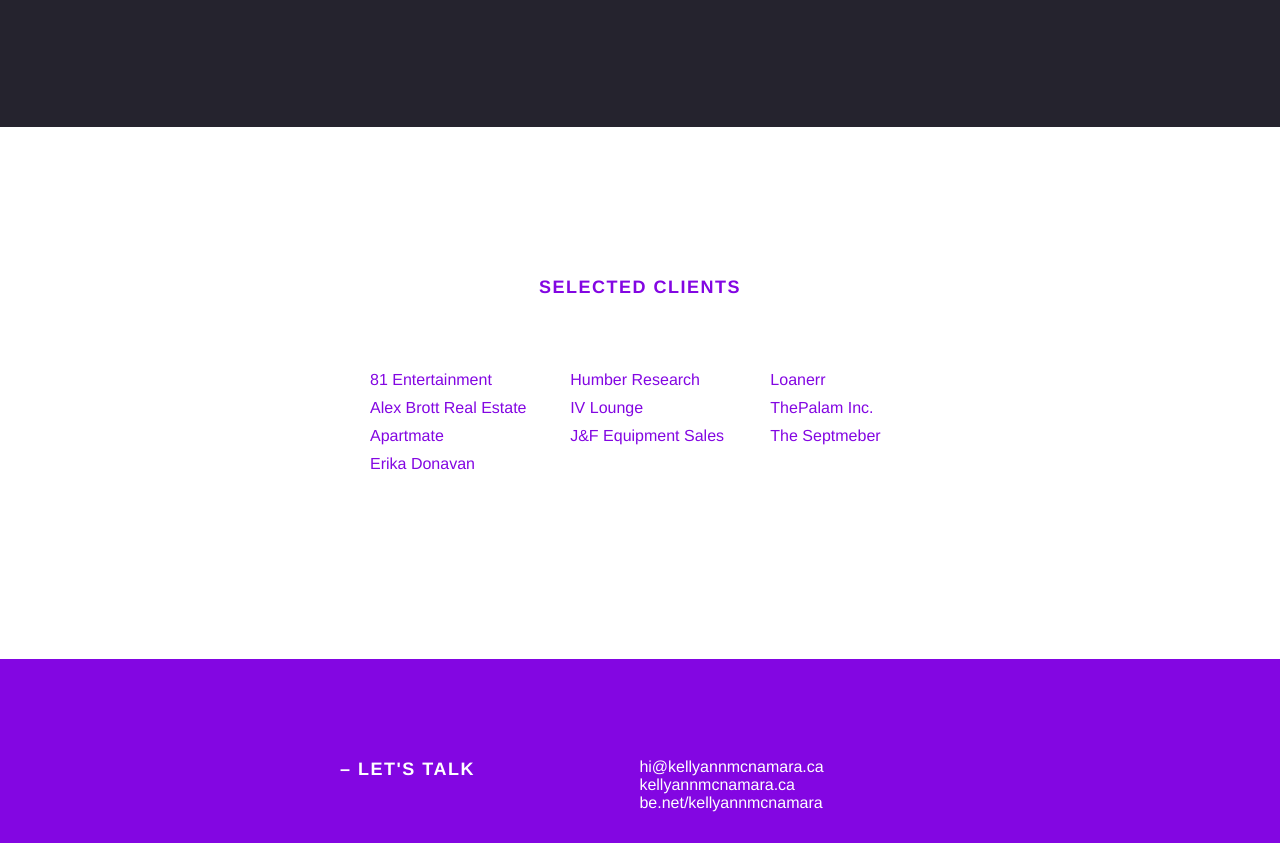
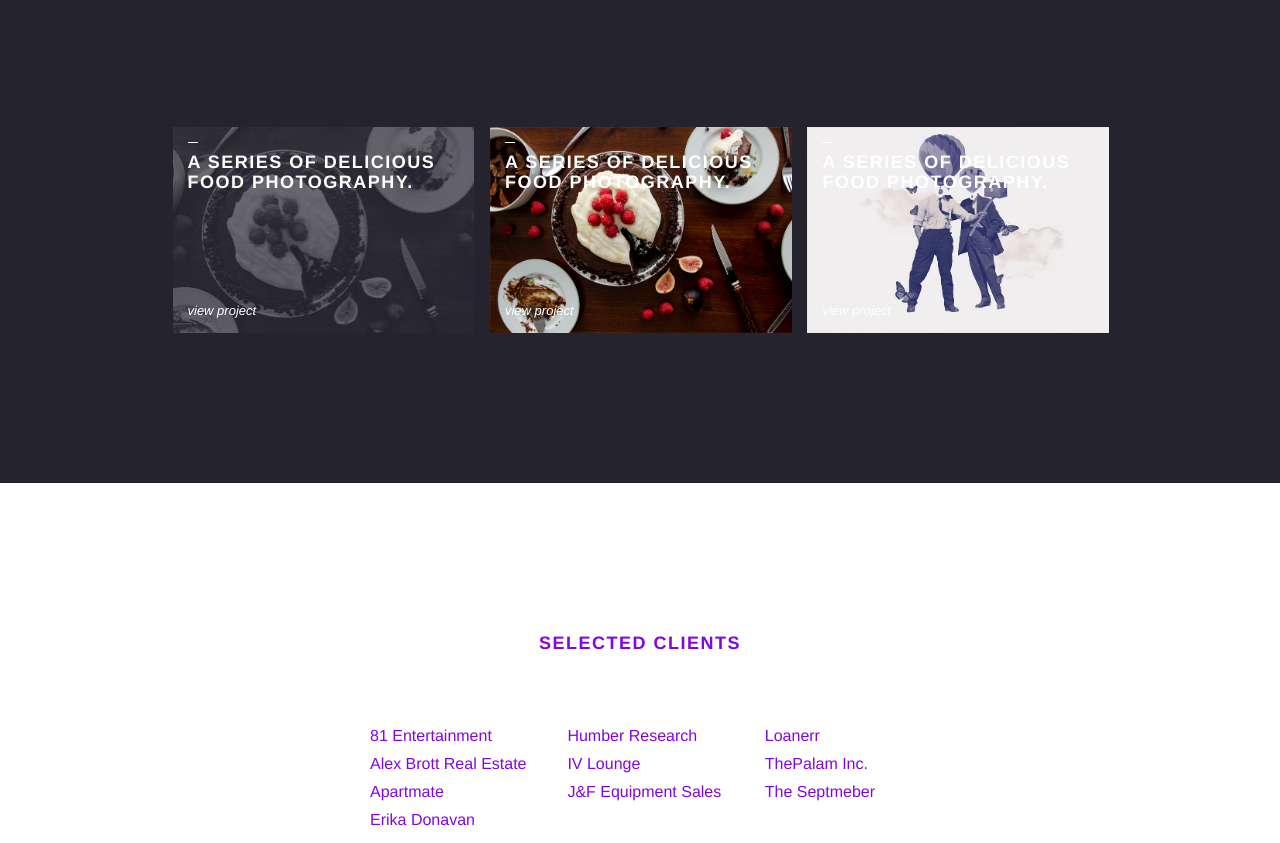
Before and after one commit to kellyannmcnamara01/portfoliosite01, a plain HTML site: page idea2/index.html in a window 1280 px wide. Shown: the part 2620-3463 px from the top of the page. Drawn offline with nearby package versions, Linux system fonts and the light colour scheme.

Commit message:
added blocks for design portfolio work

```diff
--- a/idea2/index.html
+++ b/idea2/index.html
@@ -195,6 +195,38 @@
                 </div>
             </div>
         </div>
+        <div id="folio-thumbs">
+            <div class="wrapper">
+                    <div class="col-3">
+                        <div class="folio-thumb" id="folio-thumb-1">
+                            <a href="https://www.behance.net/gallery/36483965/Baked-Goods-Vol01" target="_blank">
+                                <span></span>
+                                <h4>a series of delicious food photography.</h4>
+                                <p>view project</p>
+                            </a>
+                        </div>
+                    </div>
+                    <div class="col-3">
+                        <div class="folio-thumb" id="folio-thumb-2">
+                            <a href="#" target="_blank">
+                                <span></span>
+                                <h4>a series of delicious food photography.</h4>
+                                <p>view project</p>
+                            </a>
+                        </div>
+                    </div>
+                    <div class="col-3">
+                        <div class="folio-thumb" id="folio-thumb-3">
+                            <a href="#" target="_blank">
+                                <span></span>
+                                <h4>a series of delicious food photography.</h4>
+                                <p>view project</p>
+                            </a>
+                        </div>
+                    </div>
+                    <div class="clear"></div>
+            </div>
+        </div>
         <!-- Selected Clients -->
         <div id="selected-clients">
             <div class="wrapper">
--- a/idea2/main.css
+++ b/idea2/main.css
@@ -82,6 +82,11 @@ body {
 }
 .col-3 {
 	width: 32.9%;
+	float: left;
+}
+.clear {
+	float: none;
+	clear: both;
 }
 ::selection {
 	background: #56eda6;
@@ -430,6 +435,65 @@ nav ul li a:hover, nav ul li a:active {
 .portfolio-full-a:hover {
 	border: solid 10px #56eda6;
 }
+#folio-thumbs {
+	background: #25232e;
+    padding-bottom: 150px;
+}
+.folio-thumb {
+	background-repeat: no-repeat;
+	background-size: cover;
+    width: 95%;
+    height: 206px;
+    position: relative;
+    margin-left: 15px;
+}
+#folio-thumb-1 {
+    background-image: url("opt-imgs/folio-thumbnail-01.jpg");
+}
+#folio-thumb-2 {
+    background-image: url("opt-imgs/portfolio-1.jpg");
+}
+#folio-thumb-3 {
+    background-image: url("opt-imgs/portfolio-2.jpg");
+}
+
+.folio-thumb span {
+    content: '';
+    display: block;
+    width: 10px;
+    height: 1px;
+    background: #fff;
+    position: absolute;
+    top: 15px;
+    left: 15px;
+}
+.folio-thumb h4 {
+    position: absolute;
+    top: 25px;
+    left: 15px;
+}
+.folio-thumb a {
+    position: absolute;
+    width: 100%;
+    height: 100%;
+    top: 0;
+    left: 0;
+    box-shadow: inset 0px 0px 0px 0px #8306e2;
+    transition: 1s ease all;
+}
+.folio-thumb a:hover, .folio-thumb a:active, .folio-thumb a:focus {
+    outline: none;
+    box-shadow: inset 306px 0px 0px 0px #8306e2;
+}
+.folio-thumb p {
+    color: #fff;
+    font-size: 1.3em;
+    font-weight: 400;
+    font-style: italic;
+    position: absolute;
+    bottom: 15px;
+    left: 15px;
+}
 
 	/* =============== 04-1. Portfolio Typography =============== */
 
@@ -449,7 +513,6 @@ nav ul li a:hover, nav ul li a:active {
 		margin-left: 0;
 	}
 	.portfolio-a a {
-	    color: yellow;
 	    position: absolute;
 	    top: 5px;
 	    color: #fff;
```
Also changed, not shown: idea2/opt-imgs/folio-thumbnail-01.jpg (added).
